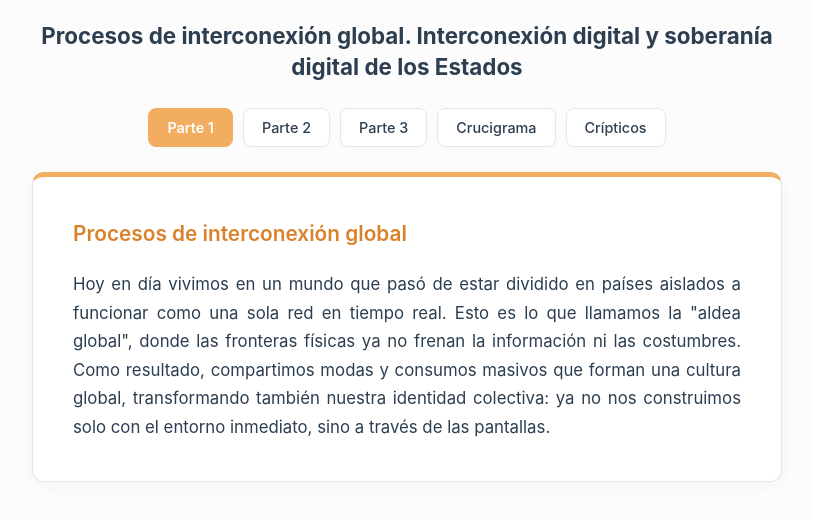
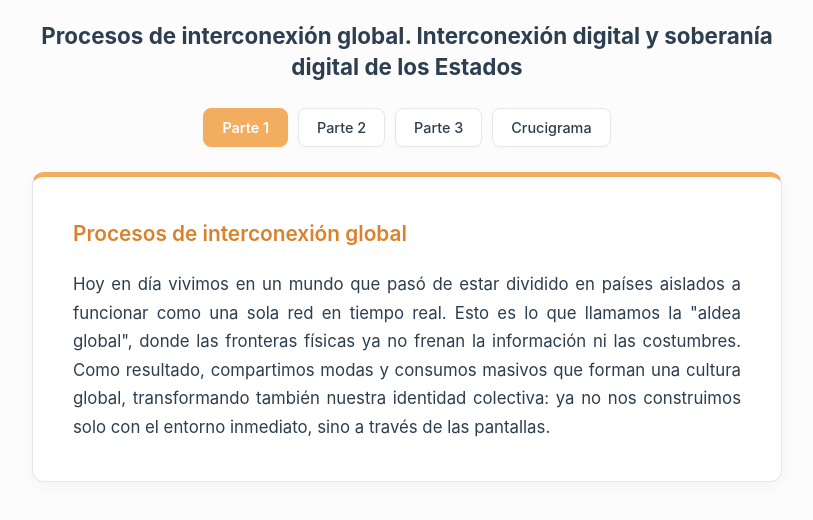
Before and after one commit to titi-keren22/sociologia, a plain HTML site: page index.html in a window 1280 px wide. Shown: the whole page, without its empty margins (233-1046 px from the left). Drawn offline with Linux system fonts and the light colour scheme.

```diff
--- a/index.html
+++ b/index.html
@@ -377,7 +377,7 @@
         <button class="nav-btn" onclick="showSlide(1)">Parte 2</button>
         <button class="nav-btn" onclick="showSlide(2)">Parte 3</button>
         <button class="nav-btn" onclick="showSlide(3)">Crucigrama</button>
-        <button class="nav-btn" onclick="showSlide(4)">Crípticos</button>
+
     </div>
 
     <!-- Diapositiva 1 -->
```
